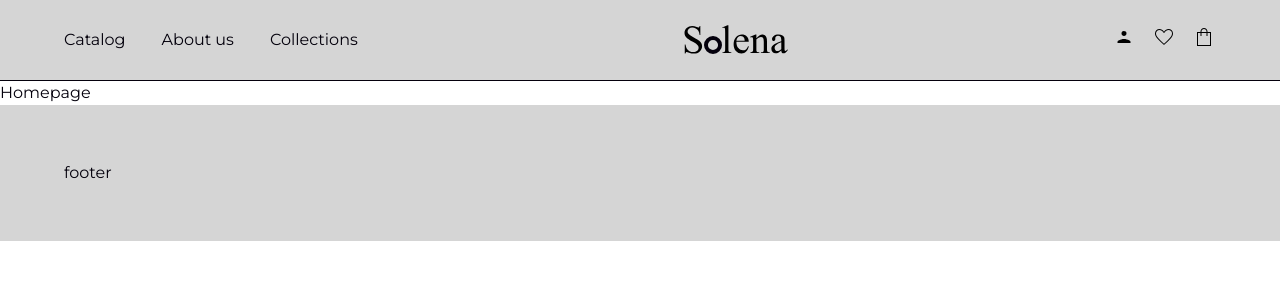
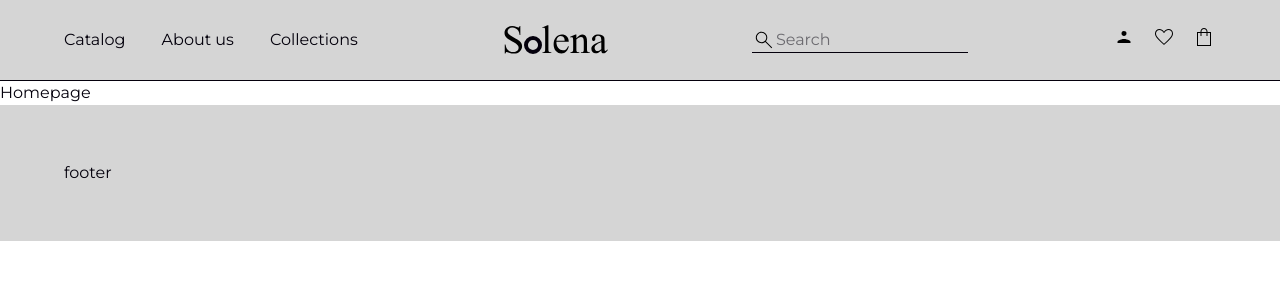
Before and after one commit to Andriana-Petrenko/marketplace, a Next.js app: page / in a window 1280 px wide. Shown: the top 300 px of the page. Built offline with nearby package versions, Linux system fonts and the light colour scheme.

Commit message:
add search

```diff
--- a/src/app/components/NavMenu.jsx
+++ b/src/app/components/NavMenu.jsx
@@ -3,7 +3,7 @@ import React from 'react'
 
 const NavMenu = () => {
   return (
-    <nav class="flex flex-row gap-9 text-base">
+    <nav className="flex flex-row gap-9 text-base">
       <Link href="/products"> Catalog </Link>
       <Link href="#"> About us </Link>
       <Link href="#"> Collections </Link>
--- /dev/null
+++ b/src/app/components/Search.jsx
@@ -0,0 +1,35 @@
+import React from 'react'
+
+const Search = () => {
+    // const handleOnSubmit = (event) => {
+    //     event.preventDefault();
+    //     const form = event.target;
+    //     const inputSearch = form.elements.search.value;
+        // if (inputSearch.trim() === "") {
+        //     toast('Please enter search term!', {
+        //         style: {
+        //             borderRadius: '10px',
+        //             background: 'rgb(73, 248, 42)',
+        //             color: '#000',
+        //         },
+        //     });
+        //     return;
+        // }
+        // onSubmit(inputSearch);
+    // }
+  return (
+      <form className="w-[216px] border-b-[1px] flex flex-row text-base"
+    //   onSubmit={handleOnSubmit}
+      >
+          <button type="submit">
+              <svg className="w-6 h-6">
+                  <use xlinkHref="/icons/sprite.svg#icon-search" />
+              </svg>
+          </button>
+       <input type="text" autoComplete="off" autoFocus className="outline-none" placeholder="Search" name="search"/>
+        </form>
+
+  )
+}
+
+export default Search
--- a/src/app/components/Shopping.jsx
+++ b/src/app/components/Shopping.jsx
@@ -4,21 +4,21 @@ const Shopping = () => {
   return (
       <ul className="flex flex-row gap-4">
           <li>
-              <button>
+              <button type="button">
                   <svg className="w-6 h-6">
               <use  xlinkHref="/icons/sprite.svg#icon-person"  />
               </svg>
               </button>
           </li>
           <li>
-              <button>
+              <button type="button">
                   <svg className="w-6 h-6">
               <use  xlinkHref="/icons/sprite.svg#icon-favorite"  />
               </svg>
               </button>
           </li>
           <li>
-              <button>
+              <button type="button">
                   <svg className="w-6 h-6">
               <use  xlinkHref="/icons/sprite.svg#icon-shopping-bag"  />
               </svg>
--- a/src/app/layout.js
+++ b/src/app/layout.js
@@ -1,6 +1,7 @@
 
 import Logo from "./components/Logo";
 import NavMenu from "./components/NavMenu";
+import Search from "./components/Search";
 import Shopping from "./components/Shopping";
 import "./globals.css";
 import { Montserrat } from 'next/font/google';
@@ -13,13 +14,14 @@ export default function RootLayout({ children }) {
   return (
     <html lang="en">
       <body className={montserrat.className}>
-        <header class="flex flex-row justify-between items-center bg-(--main) py-6 px-16 border-b-1">
+        <header className="flex flex-row justify-between items-center bg-(--main) py-6 px-16 border-b-[1px]">
           <NavMenu />
           <Logo />
+          <Search/>
           <Shopping/>
         </header>
         {children}
-        <footer  class="bg-(--main) py-14 px-16">footer</footer>
+        <footer  className="bg-(--main) py-14 px-16">footer</footer>
       </body>
     </html>
   );
```
